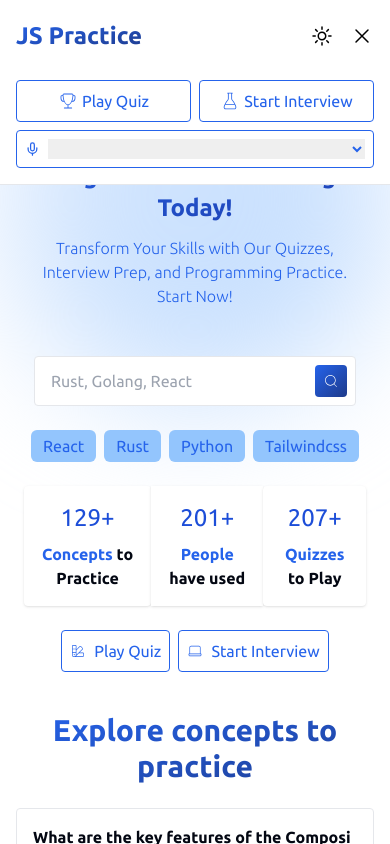
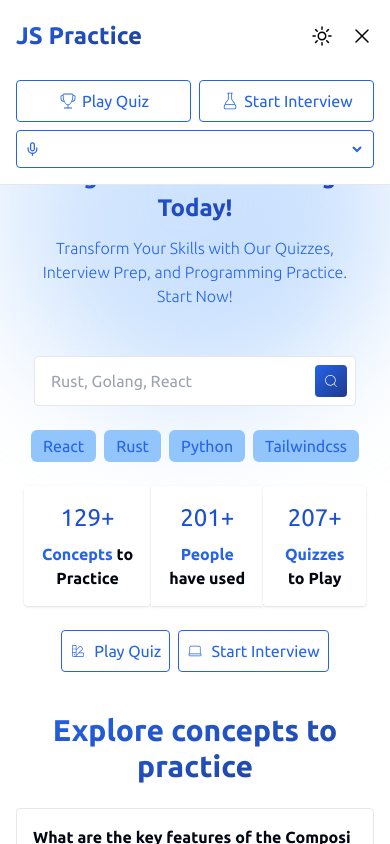
Before and after one commit to ashsajal1/js-practice-app, a React (Vite) app: page / in a window 390 px wide. Both pictures are taken after a click on the icon 362 px from the left and 36 px from the top of the page. Shown: the top 844 px of the page. Built offline with nearby package versions, Linux system fonts and the light colour scheme.

Commit message:
style: design select

```diff
--- a/src/components/partials/navbar.tsx
+++ b/src/components/partials/navbar.tsx
@@ -137,9 +137,9 @@ export default function Navbar() {
                         </Link>
                     </div>
 
-                    <Button className="w-full flex items-center gap-2" variant="outline">
+                    <Button className="w-full focus-within:bg-blue-100 flex items-center gap-2" variant="outline">
                         <LuMic />
-                        <select onChange={handleVoiceChange} className="w-full">
+                        <select onChange={handleVoiceChange} className="w-full bg-white dark:bg-black hover:bg-blue-100 focus:outline-none">
                             <option disabled selected>{voice}</option>
                             {voices.map(voice => <option key={voice.name} value={voice.name}>{voice.name}</option>)}
                         </select>
```
